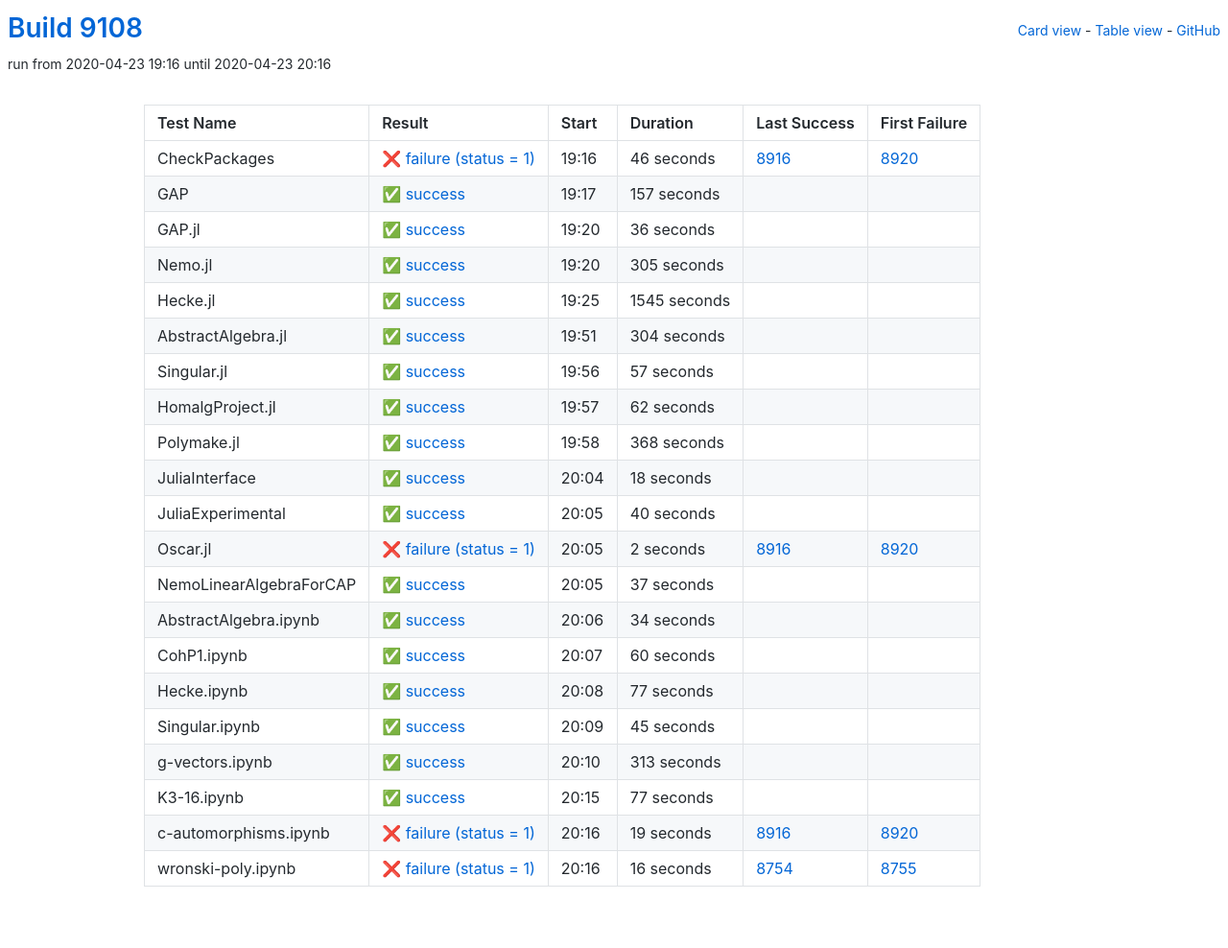
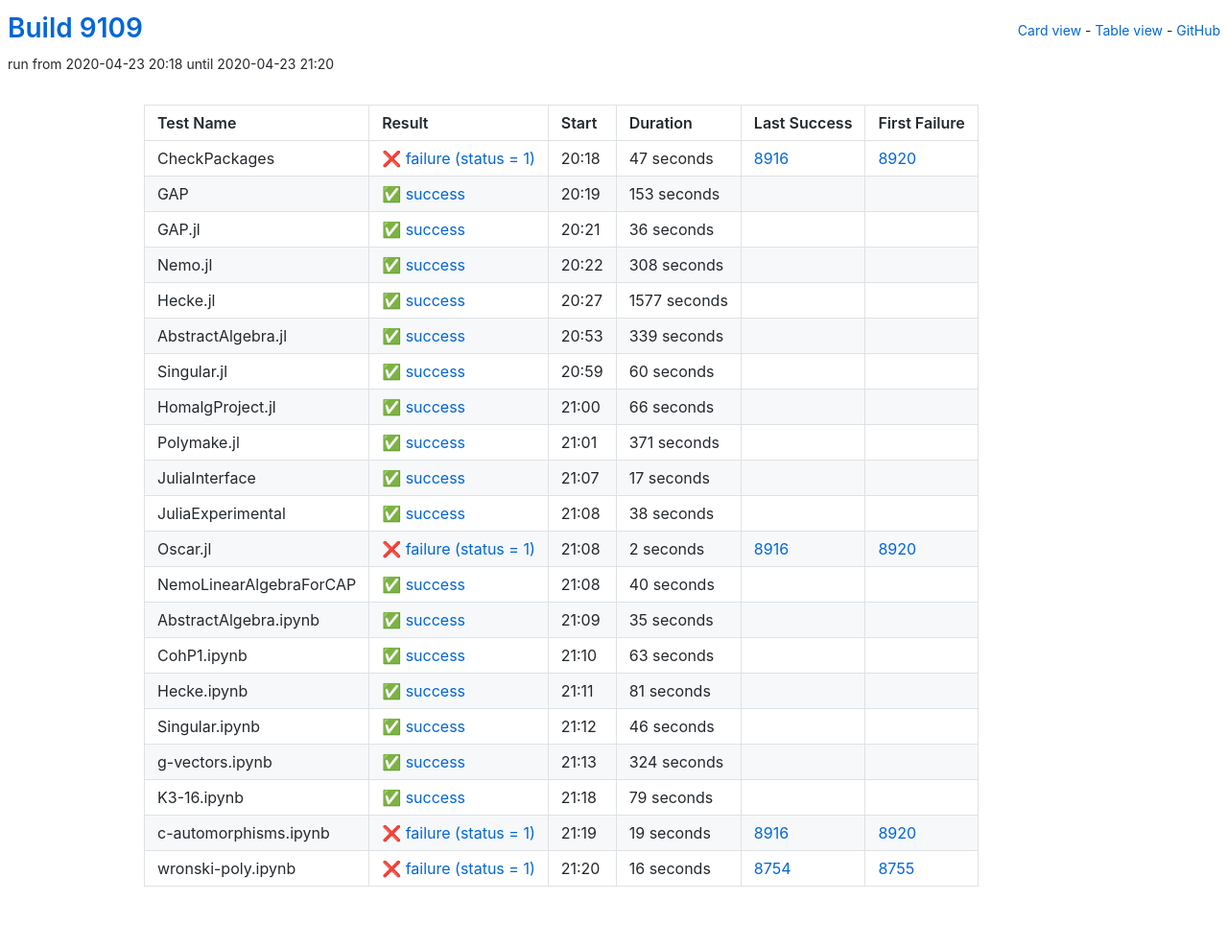
Before and after one commit to oscar-system/oscar-ci-status, a Jekyll site: the page built from table.html, in a window 1280 px wide. Shown: the whole page at 96% size. Built offline with Jekyll 4.4.1, drawn with Linux system fonts in a browser that asks for light colours.

Commit message:
Build 9109

```diff
--- a/_data/ci.yml
+++ b/_data/ci.yml
@@ -1,27 +1,27 @@
-build: 9108
-build_url: https://oscarci.mathematik.uni-kl.de/job/oscar/9108/
+build: 9109
+build_url: https://oscarci.mathematik.uni-kl.de/job/oscar/9109/
 job: oscar
 tests:
-- duration: 46
+- duration: 47
   exitcode: 1
   first_failure: 8920
   first_failure_url: https://oscarci.mathematik.uni-kl.de/job/oscar/8920/
   last_success: 8916
   last_success_url: https://oscarci.mathematik.uni-kl.de/job/oscar/8916/
-  log: https://oscarci.mathematik.uni-kl.de/job/oscar/9108/artifact/logs/build-9108/CheckPackages.log
+  log: https://oscarci.mathematik.uni-kl.de/job/oscar/9109/artifact/logs/build-9109/CheckPackages.log
   name: CheckPackages
-  start: 2020-04-23 19:16
+  start: 2020-04-23 20:18
   status: failure
   success: false
-- duration: 157
+- duration: 153
   exitcode: 0
   first_failure: false
   first_failure_url: null
   last_success: false
   last_success_url: null
-  log: https://oscarci.mathematik.uni-kl.de/job/oscar/9108/artifact/logs/build-9108/GAP.log
+  log: https://oscarci.mathematik.uni-kl.de/job/oscar/9109/artifact/logs/build-9109/GAP.log
   name: GAP
-  start: 2020-04-23 19:17
+  start: 2020-04-23 20:19
   status: success
   success: true
 - duration: 36
@@ -30,97 +30,97 @@
   first_failure_url: null
   last_success: false
   last_success_url: null
-  log: https://oscarci.mathematik.uni-kl.de/job/oscar/9108/artifact/logs/build-9108/GAP.jl.log
+  log: https://oscarci.mathematik.uni-kl.de/job/oscar/9109/artifact/logs/build-9109/GAP.jl.log
   name: GAP.jl
-  start: 2020-04-23 19:20
+  start: 2020-04-23 20:21
   status: success
   success: true
-- duration: 305
+- duration: 308
   exitcode: 0
   first_failure: false
   first_failure_url: null
   last_success: false
   last_success_url: null
-  log: https://oscarci.mathematik.uni-kl.de/job/oscar/9108/artifact/logs/build-9108/Nemo.jl.log
+  log: https://oscarci.mathematik.uni-kl.de/job/oscar/9109/artifact/logs/build-9109/Nemo.jl.log
   name: Nemo.jl
-  start: 2020-04-23 19:20
+  start: 2020-04-23 20:22
   status: success
   success: true
-- duration: 1545
+- duration: 1577
   exitcode: 0
   first_failure: false
   first_failure_url: null
   last_success: false
   last_success_url: null
-  log: https://oscarci.mathematik.uni-kl.de/job/oscar/9108/artifact/logs/build-9108/Hecke.jl.log
+  log: https://oscarci.mathematik.uni-kl.de/job/oscar/9109/artifact/logs/build-9109/Hecke.jl.log
   name: Hecke.jl
-  start: 2020-04-23 19:25
+  start: 2020-04-23 20:27
   status: success
   success: true
-- duration: 304
+- duration: 339
   exitcode: 0
   first_failure: false
   first_failure_url: null
   last_success: false
   last_success_url: null
-  log: https://oscarci.mathematik.uni-kl.de/job/oscar/9108/artifact/logs/build-9108/AbstractAlgebra.jl.log
+  log: https://oscarci.mathematik.uni-kl.de/job/oscar/9109/artifact/logs/build-9109/AbstractAlgebra.jl.log
   name: AbstractAlgebra.jl
-  start: 2020-04-23 19:51
+  start: 2020-04-23 20:53
   status: success
   success: true
-- duration: 57
+- duration: 60
   exitcode: 0
   first_failure: false
   first_failure_url: null
   last_success: false
   last_success_url: null
-  log: https://oscarci.mathematik.uni-kl.de/job/oscar/9108/artifact/logs/build-9108/Singular.jl.log
+  log: https://oscarci.mathematik.uni-kl.de/job/oscar/9109/artifact/logs/build-9109/Singular.jl.log
   name: Singular.jl
-  start: 2020-04-23 19:56
+  start: 2020-04-23 20:59
   status: success
   success: true
-- duration: 62
+- duration: 66
   exitcode: 0
   first_failure: false
   first_failure_url: null
   last_success: false
   last_success_url: null
-  log: https://oscarci.mathematik.uni-kl.de/job/oscar/9108/artifact/logs/build-9108/HomalgProject.jl.log
+  log: https://oscarci.mathematik.uni-kl.de/job/oscar/9109/artifact/logs/build-9109/HomalgProject.jl.log
   name: HomalgProject.jl
-  start: 2020-04-23 19:57
+  start: 2020-04-23 21:00
   status: success
   success: true
-- duration: 368
+- duration: 371
   exitcode: 0
   first_failure: false
   first_failure_url: null
   last_success: false
   last_success_url: null
-  log: https://oscarci.mathematik.uni-kl.de/job/oscar/9108/artifact/logs/build-9108/Polymake.jl.log
+  log: https://oscarci.mathematik.uni-kl.de/job/oscar/9109/artifact/logs/build-9109/Polymake.jl.log
   name: Polymake.jl
-  start: 2020-04-23 19:58
+  start: 2020-04-23 21:01
   status: success
   success: true
-- duration: 18
+- duration: 17
   exitcode: 0
   first_failure: false
   first_failure_url: null
   last_success: false
   last_success_url: null
-  log: https://oscarci.mathematik.uni-kl.de/job/oscar/9108/artifact/logs/build-9108/JuliaInterface.log
+  log: https://oscarci.mathematik.uni-kl.de/job/oscar/9109/artifact/logs/build-9109/JuliaInterface.log
   name: JuliaInterface
-  start: 2020-04-23 20:04
+  start: 2020-04-23 21:07
   status: success
   success: true
-- duration: 40
+- duration: 38
   exitcode: 0
   first_failure: false
   first_failure_url: null
   last_success: false
   last_success_url: null
-  log: https://oscarci.mathematik.uni-kl.de/job/oscar/9108/artifact/logs/build-9108/JuliaExperimental.log
+  log: https://oscarci.mathematik.uni-kl.de/job/oscar/9109/artifact/logs/build-9109/JuliaExperimental.log
   name: JuliaExperimental
-  start: 2020-04-23 20:05
+  start: 2020-04-23 21:08
   status: success
   success: true
 - duration: 2
@@ -129,86 +129,86 @@
   first_failure_url: https://oscarci.mathematik.uni-kl.de/job/oscar/8920/
   last_success: 8916
   last_success_url: https://oscarci.mathematik.uni-kl.de/job/oscar/8916/
-  log: https://oscarci.mathematik.uni-kl.de/job/oscar/9108/artifact/logs/build-9108/Oscar.jl.log
+  log: https://oscarci.mathematik.uni-kl.de/job/oscar/9109/artifact/logs/build-9109/Oscar.jl.log
   name: Oscar.jl
-  start: 2020-04-23 20:05
+  start: 2020-04-23 21:08
   status: failure
   success: false
-- duration: 37
+- duration: 40
   exitcode: 0
   first_failure: false
   first_failure_url: null
   last_success: false
   last_success_url: null
-  log: https://oscarci.mathematik.uni-kl.de/job/oscar/9108/artifact/logs/build-9108/NemoLinearAlgebraForCAP.log
+  log: https://oscarci.mathematik.uni-kl.de/job/oscar/9109/artifact/logs/build-9109/NemoLinearAlgebraForCAP.log
   name: NemoLinearAlgebraForCAP
-  start: 2020-04-23 20:05
+  start: 2020-04-23 21:08
   status: success
   success: true
-- duration: 34
+- duration: 35
   exitcode: 0
   first_failure: false
   first_failure_url: null
   last_success: false
   last_success_url: null
-  log: https://oscarci.mathematik.uni-kl.de/job/oscar/9108/artifact/logs/build-9108/AbstractAlgebra.ipynb.log
+  log: https://oscarci.mathematik.uni-kl.de/job/oscar/9109/artifact/logs/build-9109/AbstractAlgebra.ipynb.log
   name: AbstractAlgebra.ipynb
-  start: 2020-04-23 20:06
+  start: 2020-04-23 21:09
   status: success
   success: true
-- duration: 60
+- duration: 63
   exitcode: 0
   first_failure: false
   first_failure_url: null
   last_success: false
   last_success_url: null
-  log: https://oscarci.mathematik.uni-kl.de/job/oscar/9108/artifact/logs/build-9108/CohP1.ipynb.log
+  log: https://oscarci.mathematik.uni-kl.de/job/oscar/9109/artifact/logs/build-9109/CohP1.ipynb.log
   name: CohP1.ipynb
-  start: 2020-04-23 20:07
+  start: 2020-04-23 21:10
   status: success
   success: true
-- duration: 77
+- duration: 81
   exitcode: 0
   first_failure: false
   first_failure_url: null
   last_success: false
   last_success_url: null
-  log: https://oscarci.mathematik.uni-kl.de/job/oscar/9108/artifact/logs/build-9108/Hecke.ipynb.log
+  log: https://oscarci.mathematik.uni-kl.de/job/oscar/9109/artifact/logs/build-9109/Hecke.ipynb.log
   name: Hecke.ipynb
-  start: 2020-04-23 20:08
+  start: 2020-04-23 21:11
   status: success
   success: true
-- duration: 45
+- duration: 46
   exitcode: 0
   first_failure: false
   first_failure_url: null
   last_success: false
   last_success_url: null
-  log: https://oscarci.mathematik.uni-kl.de/job/oscar/9108/artifact/logs/build-9108/Singular.ipynb.log
+  log: https://oscarci.mathematik.uni-kl.de/job/oscar/9109/artifact/logs/build-9109/Singular.ipynb.log
   name: Singular.ipynb
-  start: 2020-04-23 20:09
+  start: 2020-04-23 21:12
   status: success
   success: true
-- duration: 313
+- duration: 324
   exitcode: 0
   first_failure: false
   first_failure_url: null
   last_success: false
   last_success_url: null
-  log: https://oscarci.mathematik.uni-kl.de/job/oscar/9108/artifact/logs/build-9108/g-vectors.ipynb.log
+  log: https://oscarci.mathematik.uni-kl.de/job/oscar/9109/artifact/logs/build-9109/g-vectors.ipynb.log
   name: g-vectors.ipynb
-  start: 2020-04-23 20:10
+  start: 2020-04-23 21:13
   status: success
   success: true
-- duration: 77
+- duration: 79
   exitcode: 0
   first_failure: false
   first_failure_url: null
   last_success: false
   last_success_url: null
-  log: https://oscarci.mathematik.uni-kl.de/job/oscar/9108/artifact/logs/build-9108/K3-16.ipynb.log
+  log: https://oscarci.mathematik.uni-kl.de/job/oscar/9109/artifact/logs/build-9109/K3-16.ipynb.log
   name: K3-16.ipynb
-  start: 2020-04-23 20:15
+  start: 2020-04-23 21:18
   status: success
   success: true
 - duration: 19
@@ -217,9 +217,9 @@
   first_failure_url: https://oscarci.mathematik.uni-kl.de/job/oscar/8920/
   last_success: 8916
   last_success_url: https://oscarci.mathematik.uni-kl.de/job/oscar/8916/
-  log: https://oscarci.mathematik.uni-kl.de/job/oscar/9108/artifact/logs/build-9108/c-automorphisms.ipynb.log
+  log: https://oscarci.mathematik.uni-kl.de/job/oscar/9109/artifact/logs/build-9109/c-automorphisms.ipynb.log
   name: c-automorphisms.ipynb
-  start: 2020-04-23 20:16
+  start: 2020-04-23 21:19
   status: failure
   success: false
 - duration: 16
@@ -228,8 +228,8 @@
   first_failure_url: https://oscarci.mathematik.uni-kl.de/job/oscar/8755/
   last_success: 8754
   last_success_url: https://oscarci.mathematik.uni-kl.de/job/oscar/8754/
-  log: https://oscarci.mathematik.uni-kl.de/job/oscar/9108/artifact/logs/build-9108/wronski-poly.ipynb.log
+  log: https://oscarci.mathematik.uni-kl.de/job/oscar/9109/artifact/logs/build-9109/wronski-poly.ipynb.log
   name: wronski-poly.ipynb
-  start: 2020-04-23 20:16
+  start: 2020-04-23 21:20
   status: failure
   success: false
```
Also changed, not shown: README.md.
